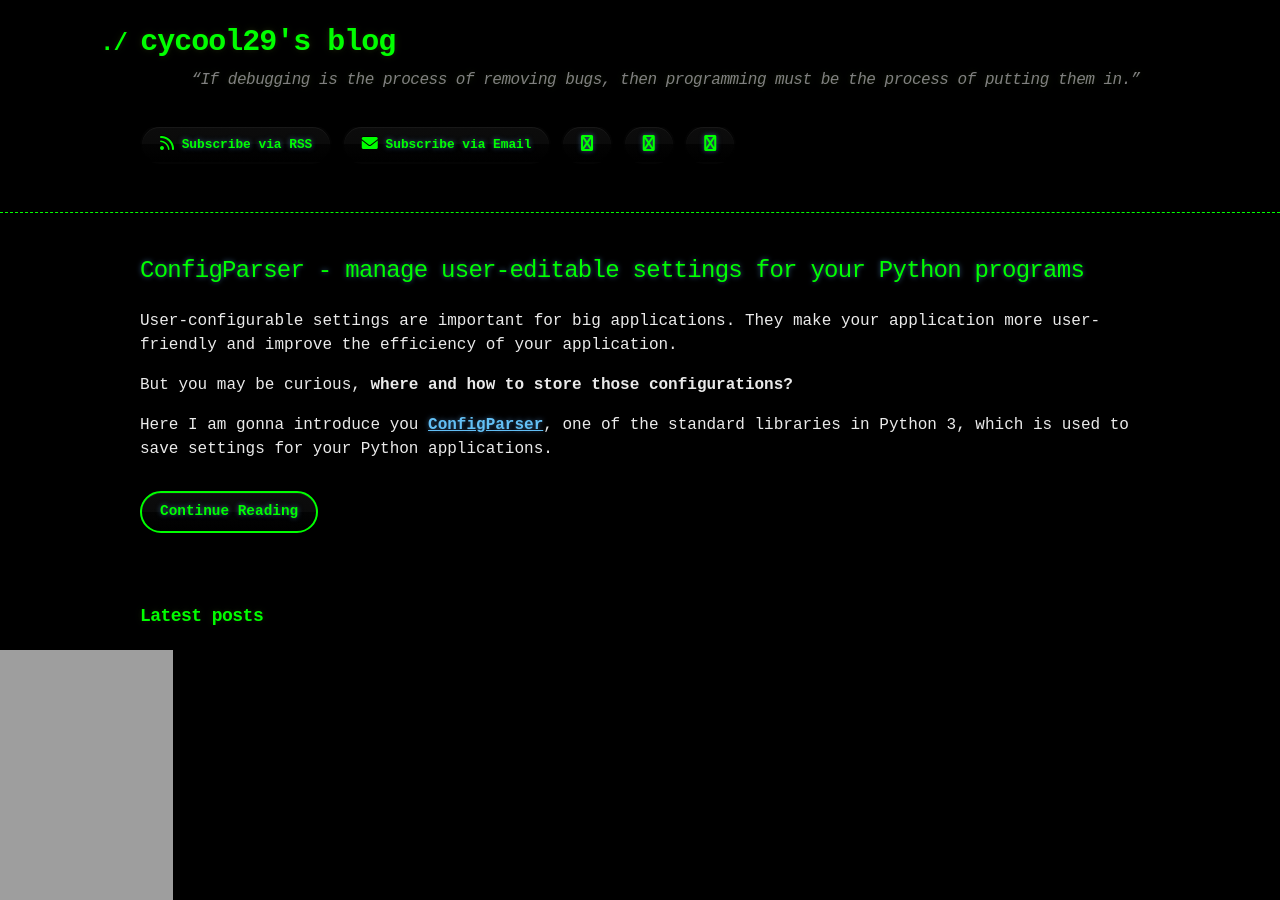
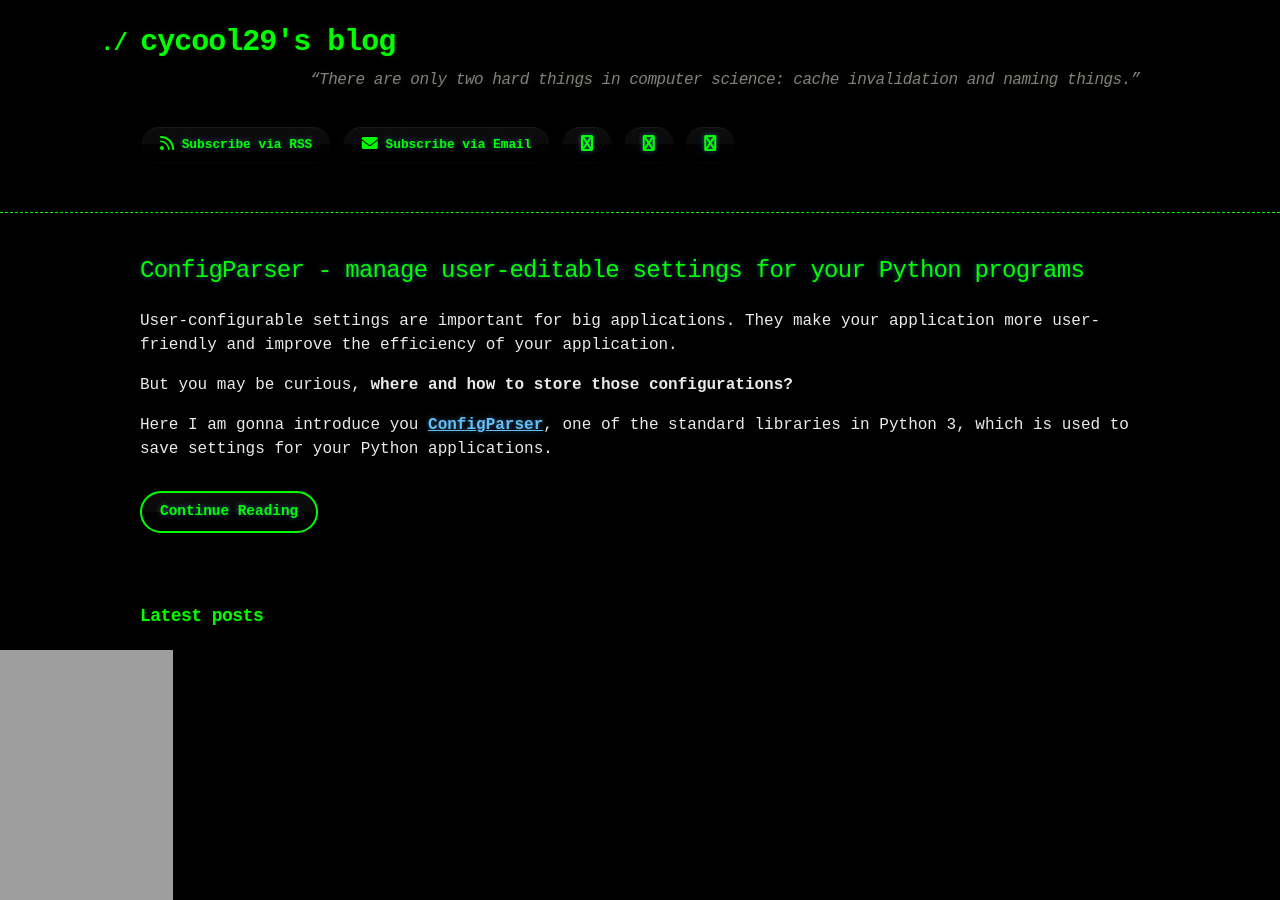
Before and after one commit to cycool29/cycool29.github.io, a Jekyll site: the page built from index.md, in a window 1280 px wide and 900 px high. Built offline with Jekyll 4.4.1, drawn with Linux system fonts in a browser that asks for light colours; a style sheet for code colours, icons or effects is not loaded.

Commit message:
Update quotes

```diff
--- a/_config.yml
+++ b/_config.yml
@@ -1,5 +1,5 @@
 title: cycool29's blog
-description: "“If debugging is the process of removing bugs, then programming must be the process of putting them in.” "
+description: "“There are only two hard things in computer science: cache invalidation and naming things.” "
 bio: A high school student. Intermediate in Python, Git, Bash. Learning JavaScript. He/Him. "
 author: cycool29
 url: https://cycool29.github.io
```
